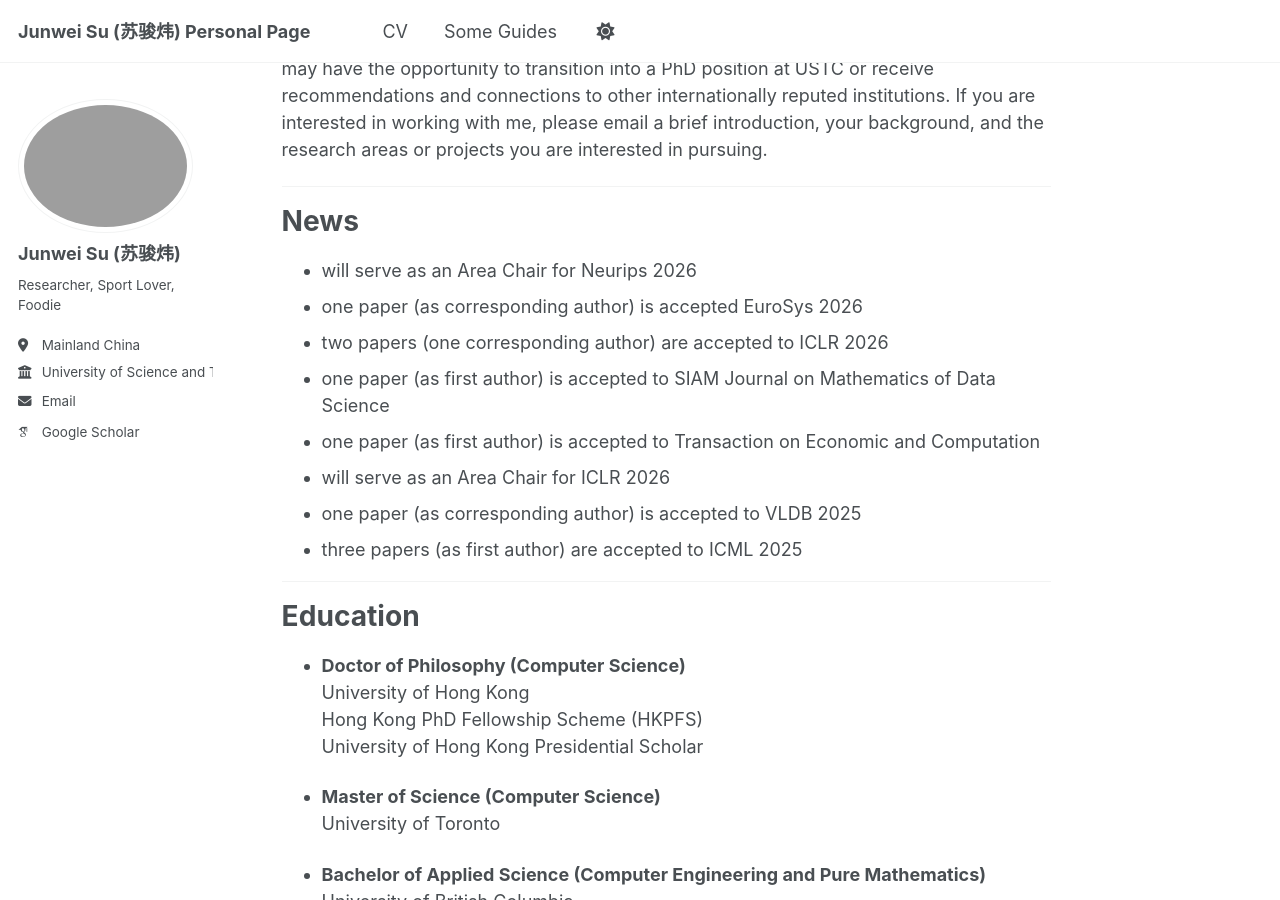
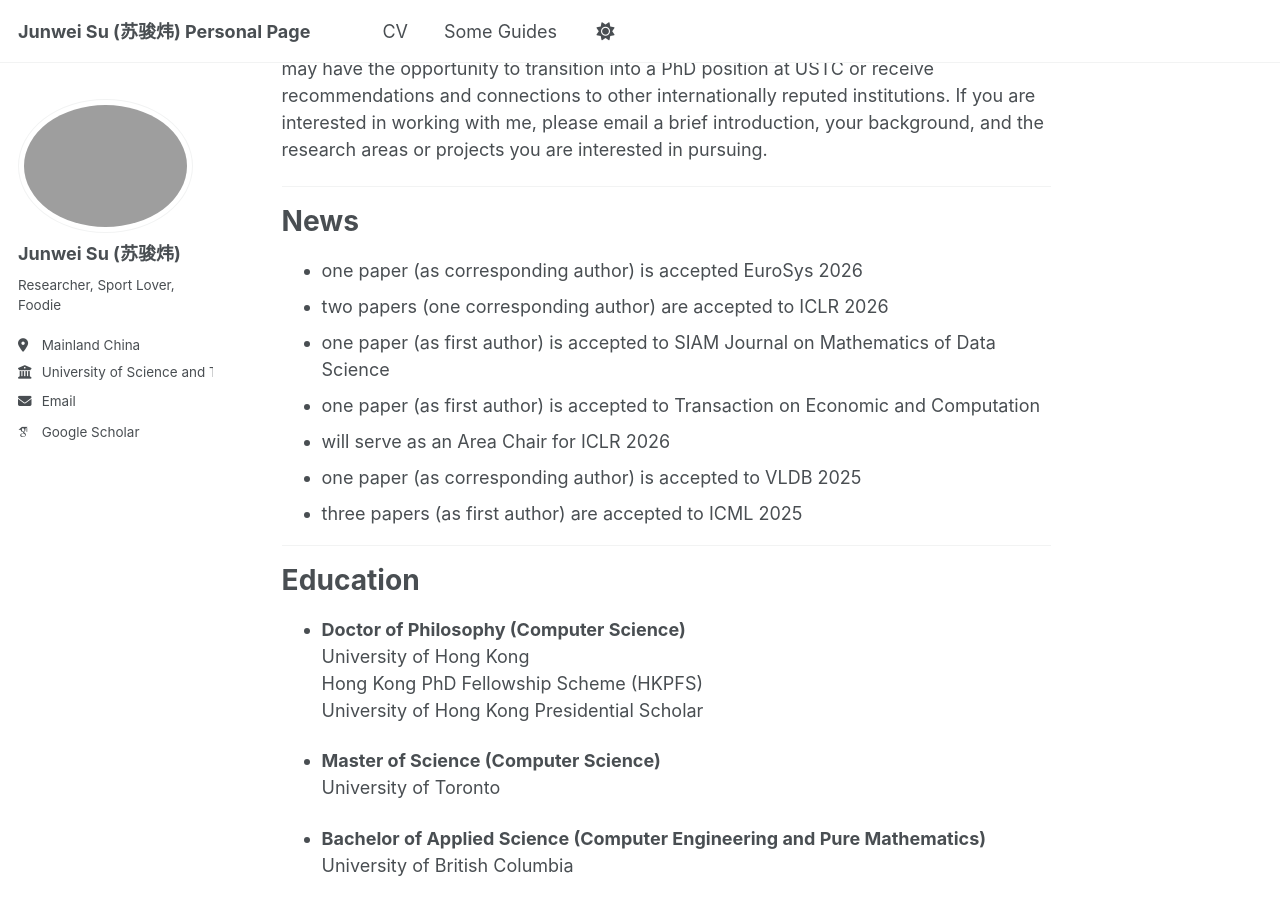
Before and after one commit to jwsu825/jwsu825.github.io, a Jekyll site: the page built from _pages/about.md, in a window 1280 px wide and 900 px high, scrolled down 659 px. Built offline with Jekyll 4.4.1, drawn with Linux system fonts in a browser that asks for light colours; some web fonts are replaced; a script that is not in the unit is left out.

Commit message:
update 0326

```diff
--- a/_pages/about.md
+++ b/_pages/about.md
@@ -20,7 +20,6 @@ Advertisement
 
 News
 ======
-- will serve as an Area Chair for Neurips 2026
 - one paper (as corresponding author) is accepted EuroSys 2026
 - two papers (one corresponding author) are accepted to ICLR 2026
 - one paper (as first author) is accepted to SIAM Journal on Mathematics of Data Science
```
